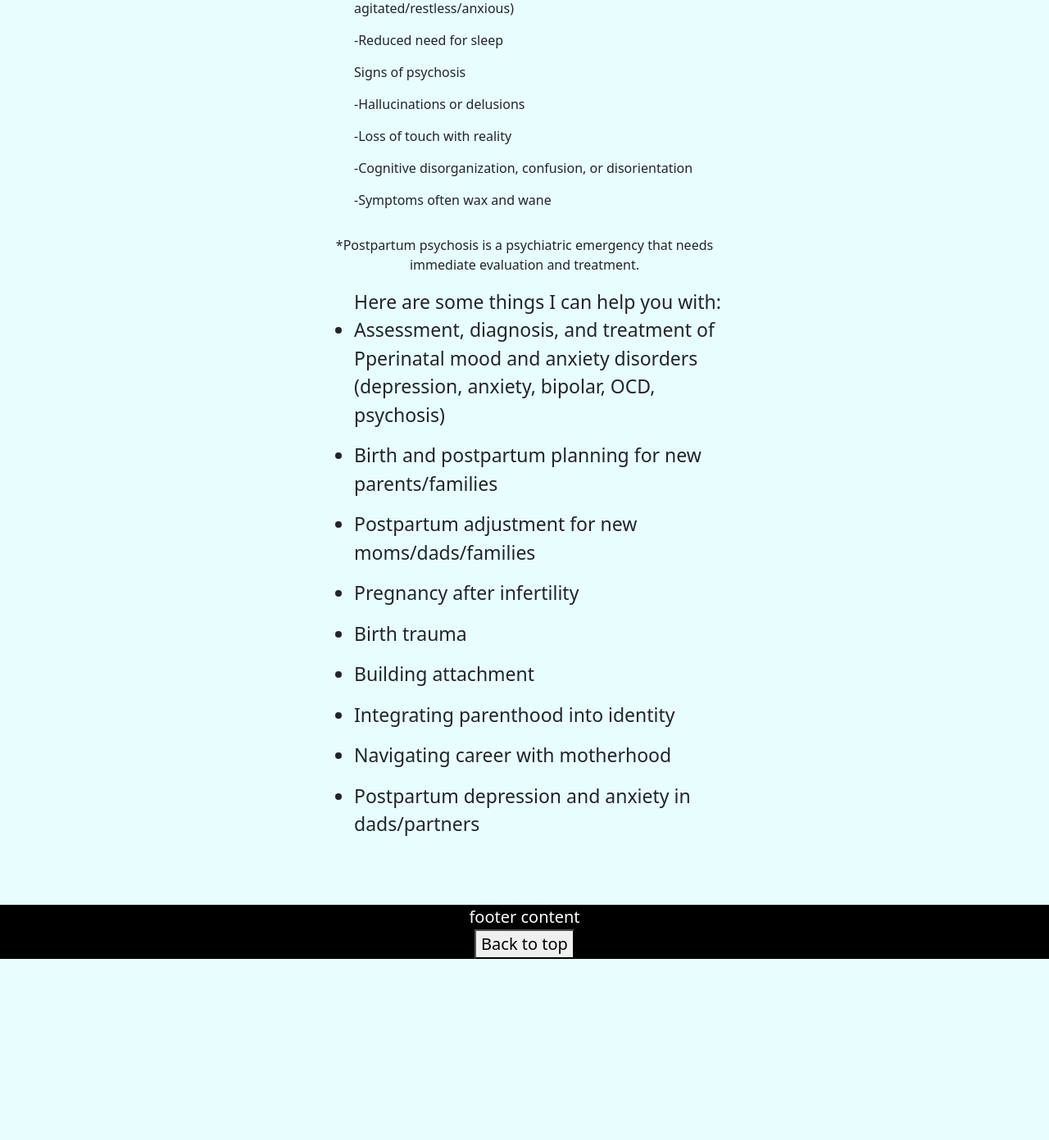
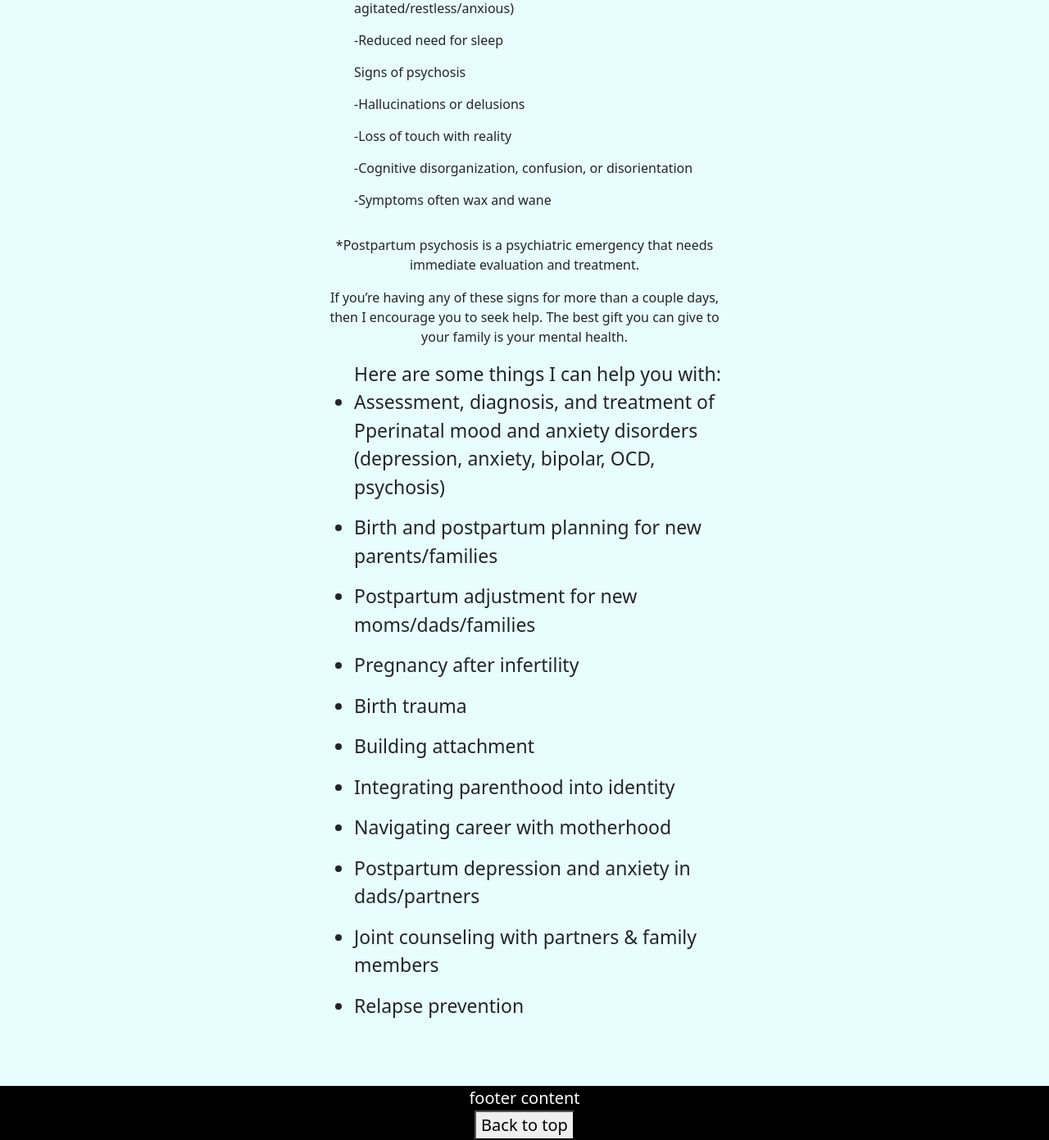
Before and after one commit to eliyab1/ruthie, a React (Create React App) app: page /services/maternalpaternalhealth in a window 1280 px wide. Shown: the part 1457-2848 px from the top of the page at 82% size. Before the commit the page ends 2627 px from the top, so only its background shows below. Built offline with nearby package versions, Linux system fonts and the light colour scheme.

Commit message:
content parental health

```diff
--- a/src/MaternalPaternalHealth.js
+++ b/src/MaternalPaternalHealth.js
@@ -42,6 +42,8 @@ export default function MaternalHealth() {
 
     <p>*Postpartum psychosis is a psychiatric emergency that needs immediate evaluation and treatment. </p>
 
+    <p>If you’re having any of these signs for more than a couple days, then I encourage you to seek help. The best gift you can give to your family is your mental health.</p>
+
     <ul style={{"font-size":"23px"}}>Here are some things I can help you with:
         <li>Assessment, diagnosis, and treatment of Pperinatal mood and anxiety disorders (depression, anxiety, bipolar, OCD, psychosis)</li>
         <li>Birth and postpartum planning for new parents/families</li>
@@ -52,6 +54,8 @@ export default function MaternalHealth() {
         <li>Integrating parenthood into identity</li>
         <li>Navigating career with motherhood</li>
         <li>Postpartum depression and anxiety in dads/partners</li>
+        <li>Joint counseling with partners &amp; family members</li>
+        <li>Relapse prevention</li>
     </ul>
     </div>
     </>
```
